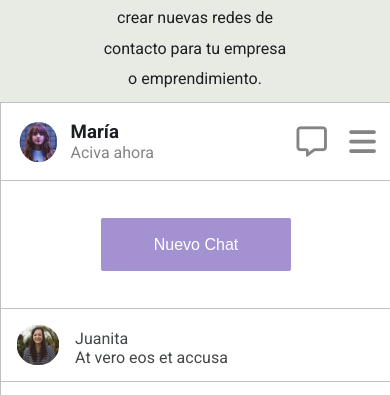
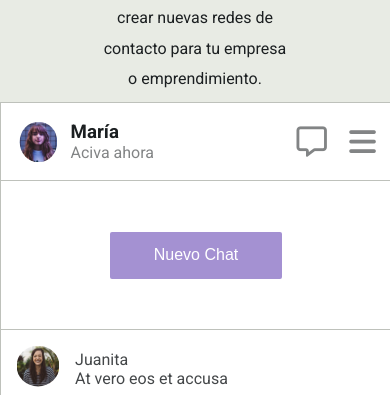
Before and after one commit to pbl-o/css-flex, a plain HTML site: page index.html in a window 390 px wide. Shown: the part 388-783 px from the top of the page. Drawn offline with Linux system fonts and the light colour scheme; a web font is replaced by a local one.

Commit message:
corrección botón chat

```diff
--- a/assets/css/styles.css
+++ b/assets/css/styles.css
@@ -82,14 +82,17 @@ html {
 /*botón de acción (CHAT)*/
 
 .boton-nuevo-chat {
-  padding: 10%;
+  display: flex;
+  justify-content: center;
+  align-items: center;
+  padding: 15%;
 }
 
 .boton-nuevo-chat button {
   padding: 5% 20%;
   background-color: #a491d2;
   color: #fff;
-  margin: 5% 0;
+
   font-size: 1rem;
   transition: 0.3s ease-in-out;
   border: none;
@@ -249,7 +252,7 @@ html {
   /*botón de acción (CHAT)*/
 
   .boton-nuevo-chat {
-    padding: 10%;
+   margin: 8%;
   }
 
   .boton-nuevo-chat button {
```
